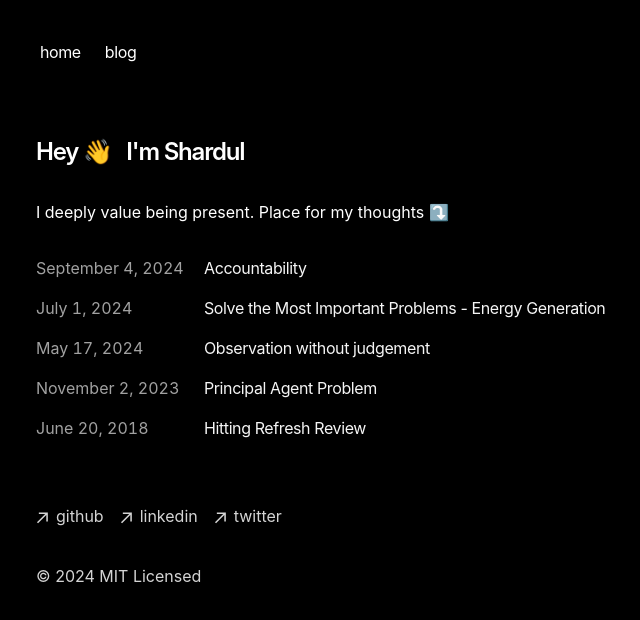
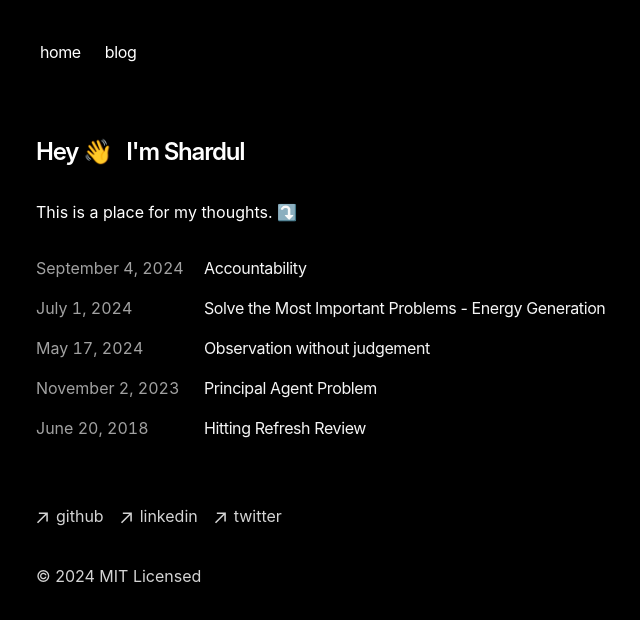
Before and after one commit to bansal19/pw-blog, a Next.js app: page / in a window 1280 px wide. Shown: the top 620 px of the page, without its empty margins (316-956 px from the left). Built offline with nearby package versions, Linux system fonts and the light colour scheme.

Commit message:
improve intro

```diff
--- a/app/page.tsx
+++ b/app/page.tsx
@@ -7,8 +7,8 @@ export default function Page() {
         Hey 👋 &nbsp; I'm Shardul
       </h1>
       <p className="mb-4">
-        I deeply value being present.
-        Place for my thoughts ⤵
+
+        This is a place for my thoughts. ⤵
       </p>
       <div className="my-8">
         <BlogPosts />
```
